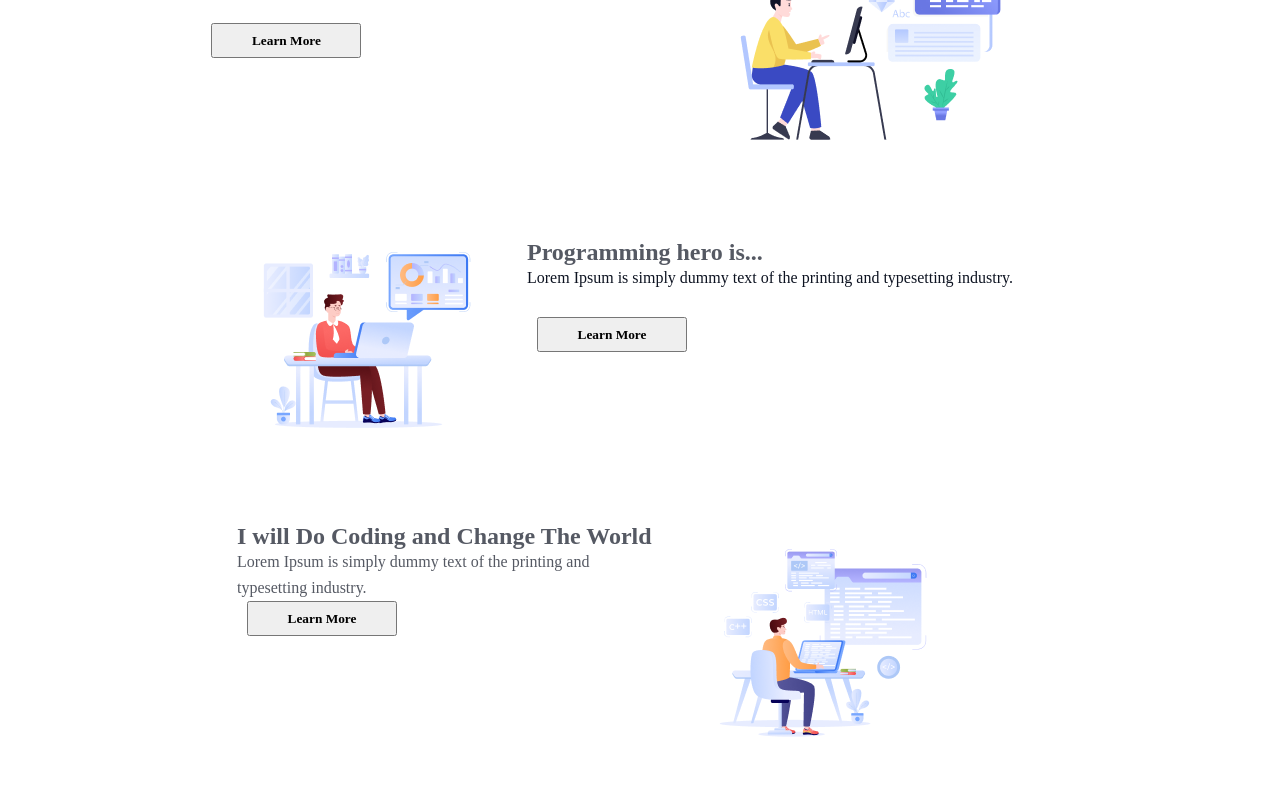
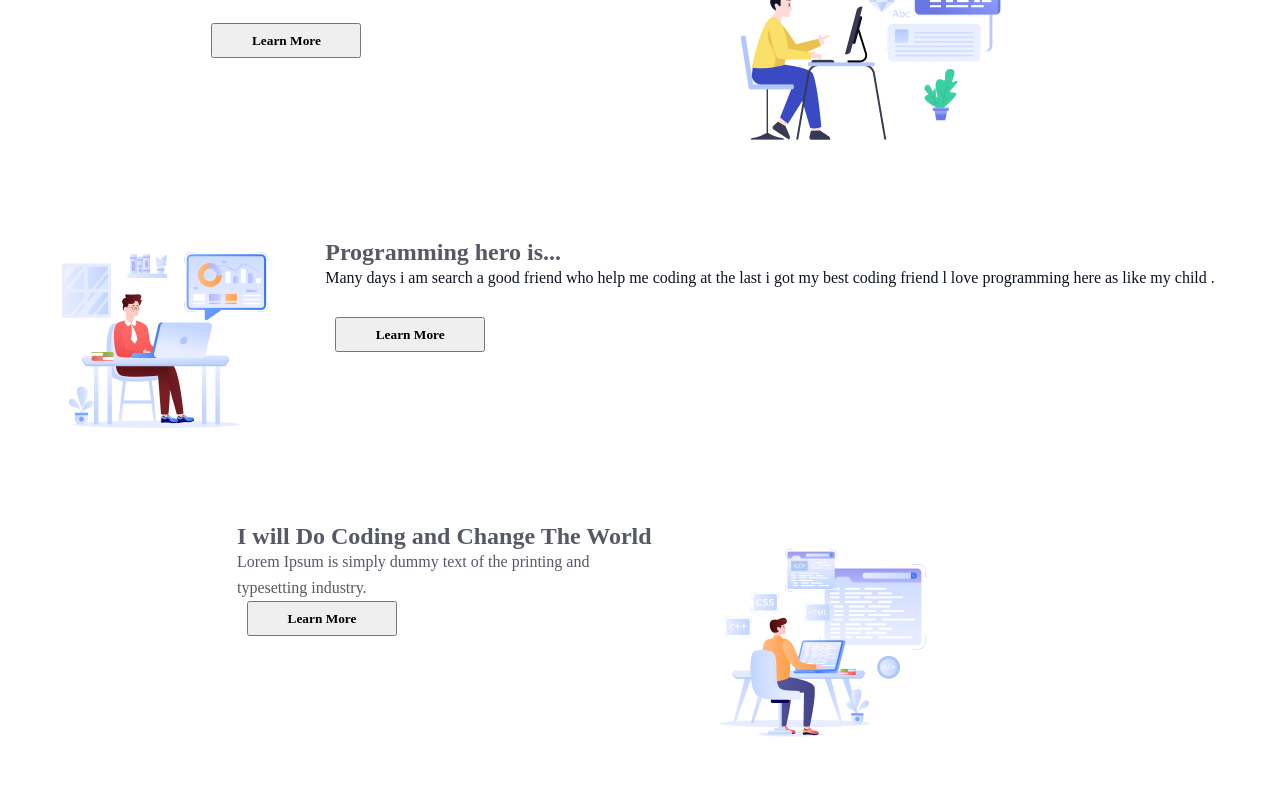
Before and after one commit to nobabi/Assignment-1, a plain HTML site: page index.html in a window 1280 px wide. Shown: the part 882-1688 px from the top of the page. Drawn offline with Linux system fonts and the light colour scheme; a web font is replaced by a local one.

Commit message:
why programming here love

```diff
--- a/index.html
+++ b/index.html
@@ -62,7 +62,7 @@
      <h1>
         Programming hero is...
      </h1>
-    <H5 class="why-dv-description-font">Lorem Ipsum is simply dummy text of the printing and typesetting industry.</H5>
+    <H5 class="why-dv-description-font">Many days i am search a good friend who help me coding at the last i got my best coding friend l love programming here as like my child .</H5>
     <br>
     <button class="btn-learn-more">Learn More</button>
     </div>
```
